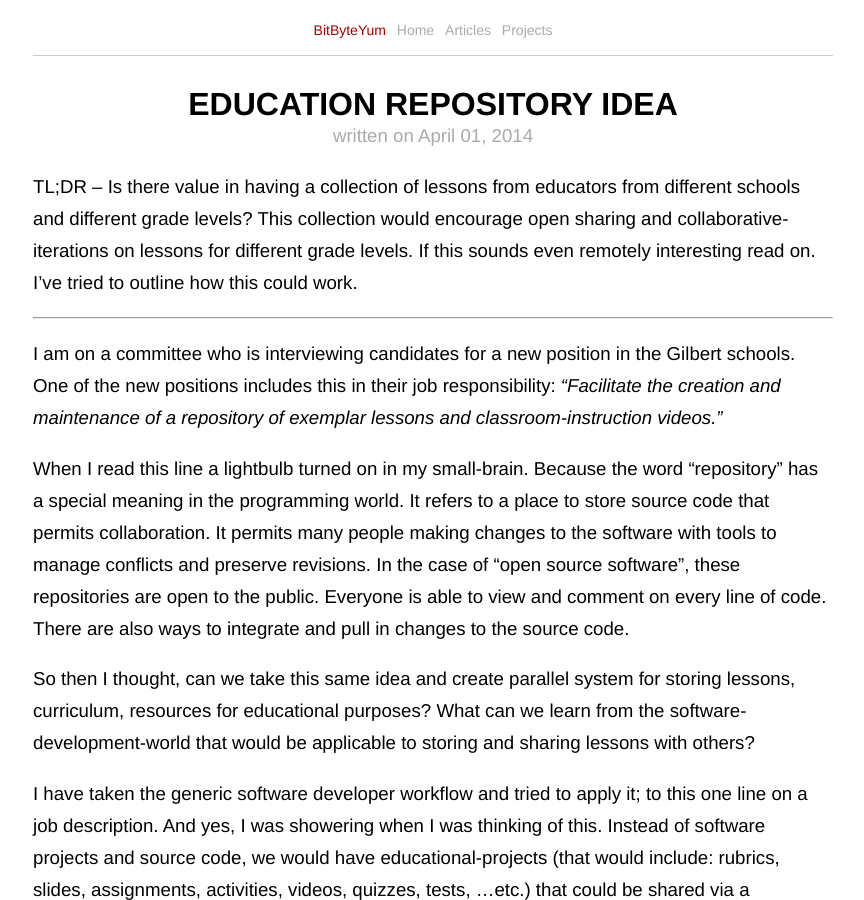
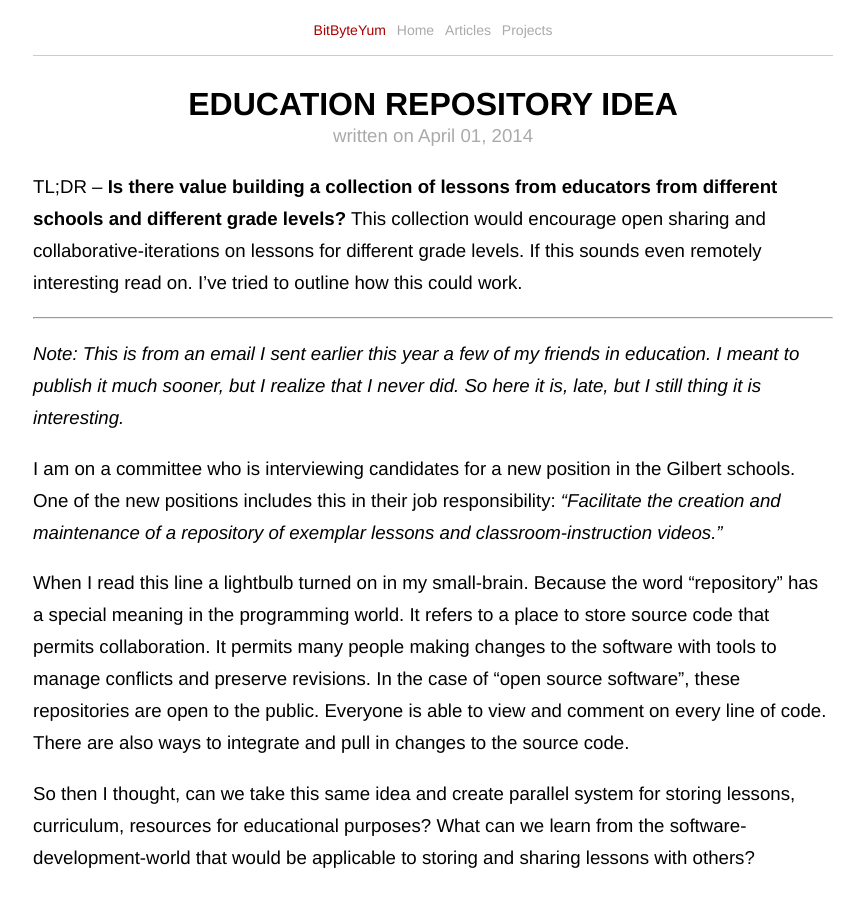
Before and after one commit to banderson623/banderson623.github.com, a Jekyll site: the page built from _posts/2014-04-01-educational-repository-idea.md, in a window 1280 px wide and 900 px high. Shown: the whole window, without its empty margins (207-1071 px from the left). Built offline with Jekyll 4.4.1, drawn with Linux system fonts in a browser that asks for light colours; a script that is not in the unit is left out.

Commit message:
added note about the lateness

```diff
--- a/_posts/2014-04-01-educational-repository-idea.md
+++ b/_posts/2014-04-01-educational-repository-idea.md
@@ -6,9 +6,10 @@ categories: articles
 tags: education learning github
 ---
 
-TL;DR – Is there value in having a collection of lessons from educators from different schools and different grade levels? This collection would encourage open sharing and collaborative-iterations on lessons for different grade levels. If this sounds even remotely interesting read on. I’ve tried to outline how this could work.
+TL;DR – **Is there value building a collection of lessons from educators from different schools and different grade levels?** This collection would encourage open sharing and collaborative-iterations on lessons for different grade levels. If this sounds even remotely interesting read on. I’ve tried to outline how this could work.
 
 ---
+_Note: This is from an email I sent earlier this year a few of my friends in education. I meant to publish it much sooner, but I realize that I never did. So here it is, late, but I still thing it is interesting._
 
 I am on a committee who is interviewing candidates for a new position in the Gilbert schools. One of the new positions includes this in their job responsibility: _"Facilitate the creation and maintenance of a repository of exemplar lessons and classroom-instruction videos."_
 
```
